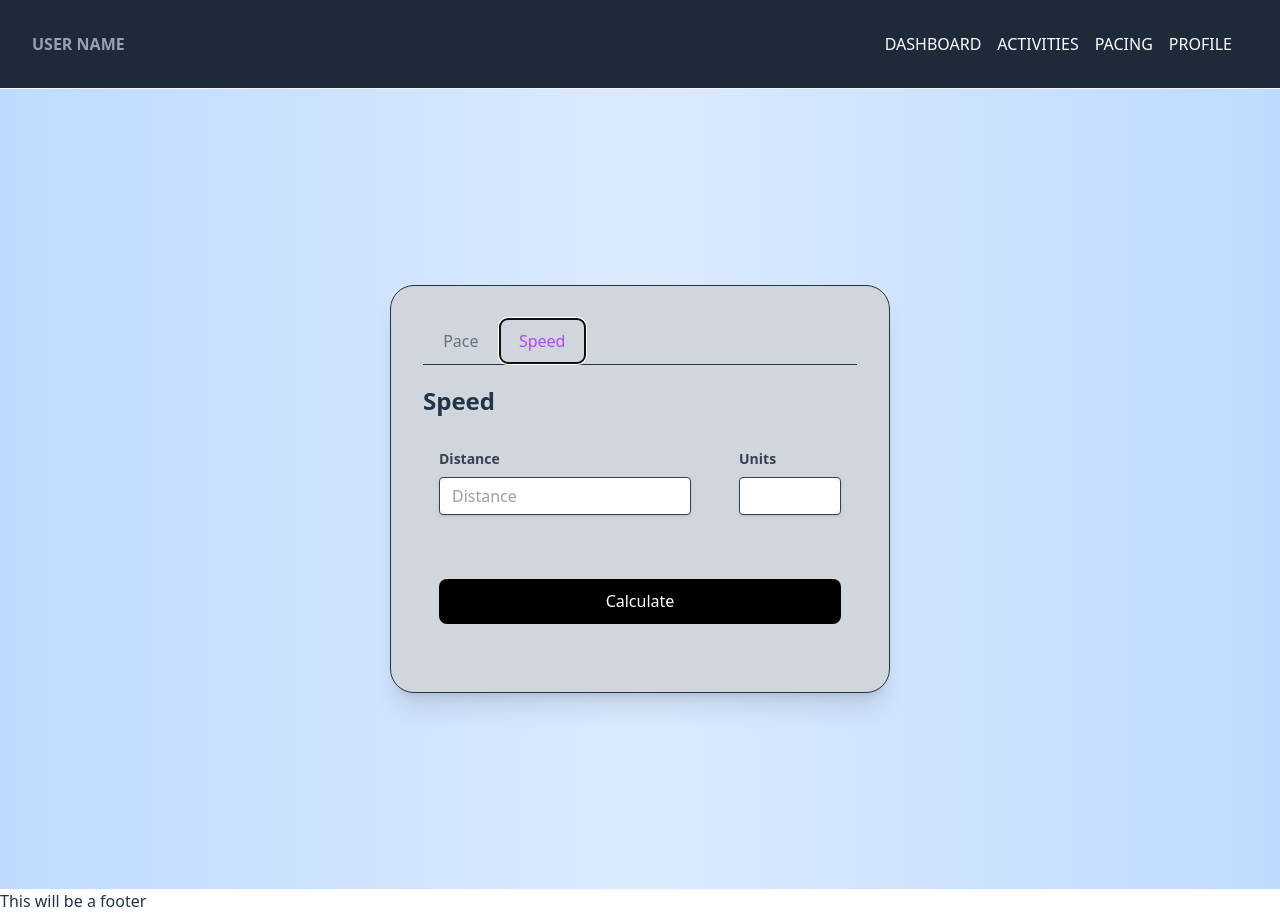
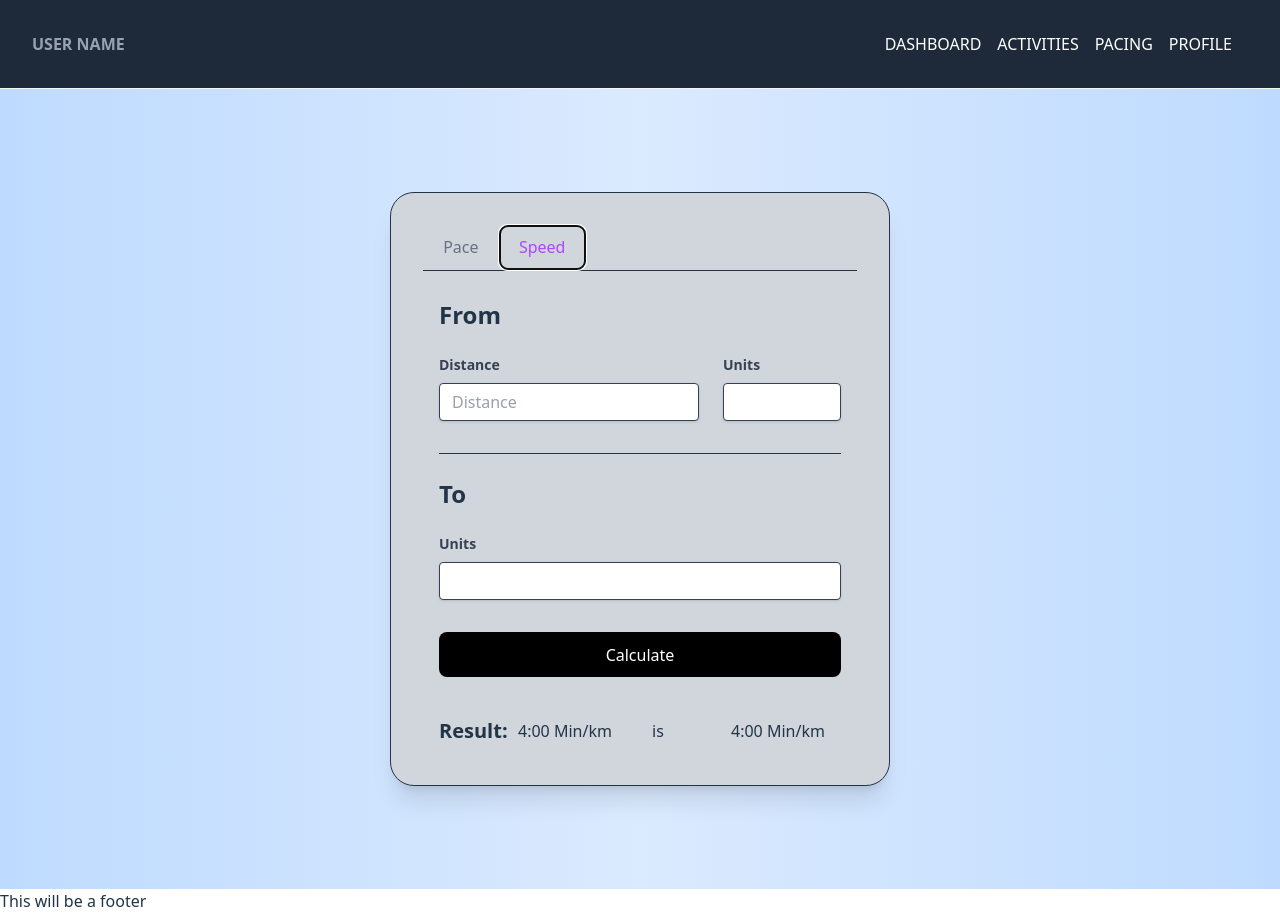
Before and after one commit to BrandtDavis/race-prep-multi-tool, a React (Vite) app in the folder client/: page /pace-converter in a window 1280 px wide. Both pictures are taken after a click on the button "Speed". Built offline with nearby package versions, Linux system fonts and the light colour scheme.

Commit message:
Update speed conversion form

```diff
--- a/client/src/components/cards/SpeedCalculatorCard.tsx
+++ b/client/src/components/cards/SpeedCalculatorCard.tsx
@@ -25,11 +25,12 @@ function SpeedCalculatorCard() {
     <div>
         <form method="" className="w-full">
             <div
-              id="paceConverterForm"
-              className="container grid w-full grid-cols-6 gap-12 px-4 py-5"
+              id="speedConverterForm"
+              className="container grid w-full grid-cols-6 gap-6 px-4 py-2"
             >
+                <h2 className="col-span-6 text-2xl font-bold">From</h2>
                 {/* Inputs */}
-                <div className="col-span-4 mb-4">
+                <div className="col-span-4 mb-2">
                     <NumericInput
                         inputId="distance"
                         fieldName="distance"
@@ -42,7 +43,7 @@ function SpeedCalculatorCard() {
                     />
                 </div>
 
-                <div className="col-span-2 mb-4">
+                <div className="col-span-2 mb-2">
                         <SelectInput
                         inputId="speedUnits"
                         fieldName="speedUnits"
@@ -58,6 +59,25 @@ function SpeedCalculatorCard() {
                         />
                 </div>
 
+                <hr className="col-span-6"/>
+
+                <h2 className="col-span-6 text-2xl font-bold">To</h2>
+                <div className="col-span-6 mb-2">
+                    <SelectInput
+                    inputId="speedUnits"
+                    fieldName="speedUnits"
+                    fieldValue={speedUnits}
+                    onChange={(event: React.ChangeEvent<HTMLInputElement>) =>
+                        setSpeedUnits(event.target.value)
+                    }
+                    labelValue="Units"
+                    choices={[
+                        { value: "kph", text: "KM/Hour" },
+                        { value: "mph", text: "Miles/Hour" },
+                    ]}
+                    />
+                </div>
+
                 <div className="col-span-6 mb-4">
                     <CalculateButton
                             buttonText="Calculate"
@@ -66,6 +86,10 @@ function SpeedCalculatorCard() {
                             ) => handleClick(event)}
                     />
                 </div>
+                    <h2 className="col-span-1 text-xl font-bold"> Result: </h2>
+                    <span className="col-span-2 ml-2 my-auto">4:00 Min/km</span>
+                    <span className="my-auto"> is </span>
+                    <span className="col-span-2 ml-2 my-auto">4:00 Min/km</span>
             </div>
         </form>
         {/* Results Section */}
--- a/client/src/pages/PaceConverterPage.tsx
+++ b/client/src/pages/PaceConverterPage.tsx
@@ -25,7 +25,6 @@ function PaceConverterPage() {
 
   const speedTab = (
     <div>
-      <h2 className="mb-3 text-2xl font-bold">Speed</h2>
       <SpeedCalculatorCard />
     </div>
   )
```
